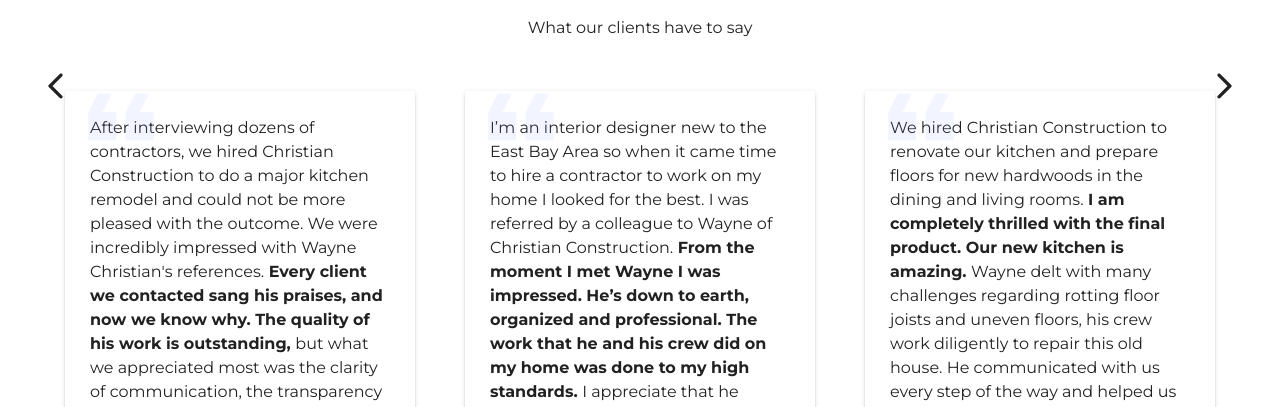
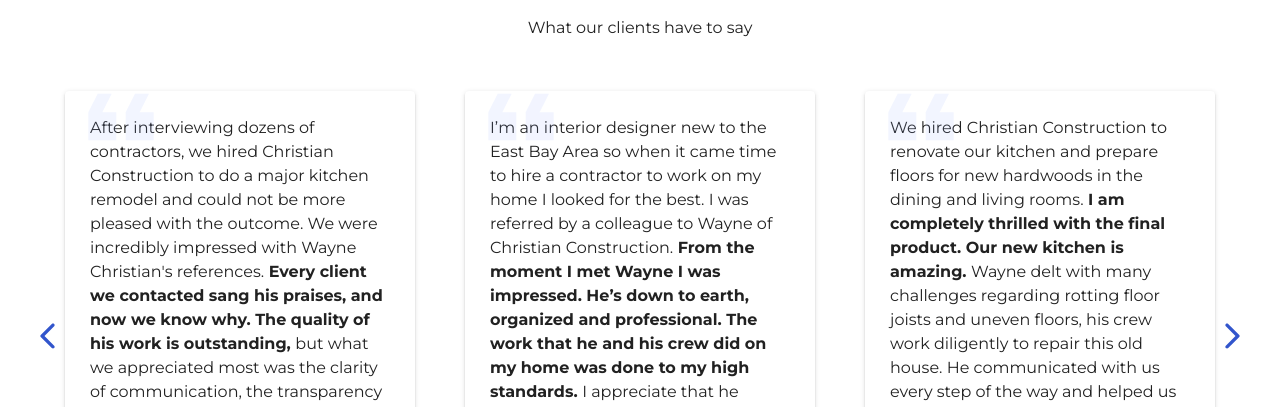
Before and after one commit to DWC01/christian-construction, a Next.js app: page / in a window 1280 px wide. Shown: the part 2615-3022 px from the top of the page. Built offline with nearby package versions, Linux system fonts and the light colour scheme.

Commit message:
Finished initial implementation of testimonials

```diff
--- a/src/components/home/Testimonials.js
+++ b/src/components/home/Testimonials.js
@@ -7,7 +7,7 @@
 import Swiper from 'swiper';
 import Testimonial from './Testimonial';
 
-const useStyles = makeStyles(() => ({
+const useStyles = makeStyles(theme => ({
 	testimonnialsContainer: {
 		maxWidth: '1200px',
 		margin: '0 auto',
@@ -41,17 +41,21 @@
 		width: '400px !important',
 	},
 	swiperButton: {
+		top: '250px',
 		position: 'absolute',
-		top: '0px',
+		outline: 'none',
 	},
 	swiperButtonIcon: {
 		fontSize: '2rem',
+		cursor: 'pointer',
 	},
 	swiperButtonPrev: {
-		left: '0px',
+		left: '-8px',
+		color: theme.palette.primary.main,
 	},
 	swiperButtonNext: {
-		right: '0px',
+		right: '-8px',
+		color: theme.palette.primary.main,
 	},
 }));
 
```
